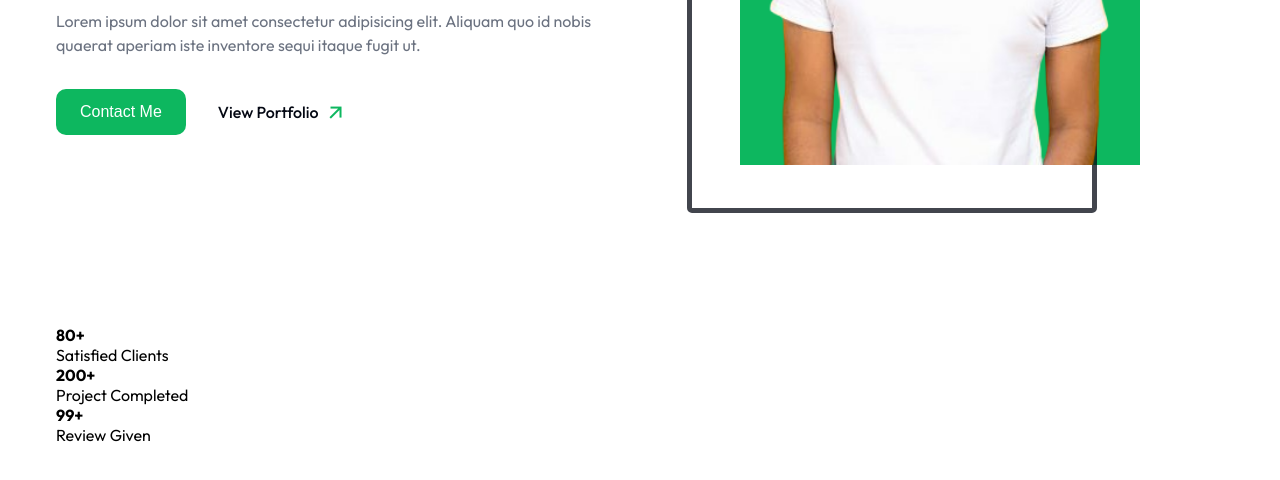
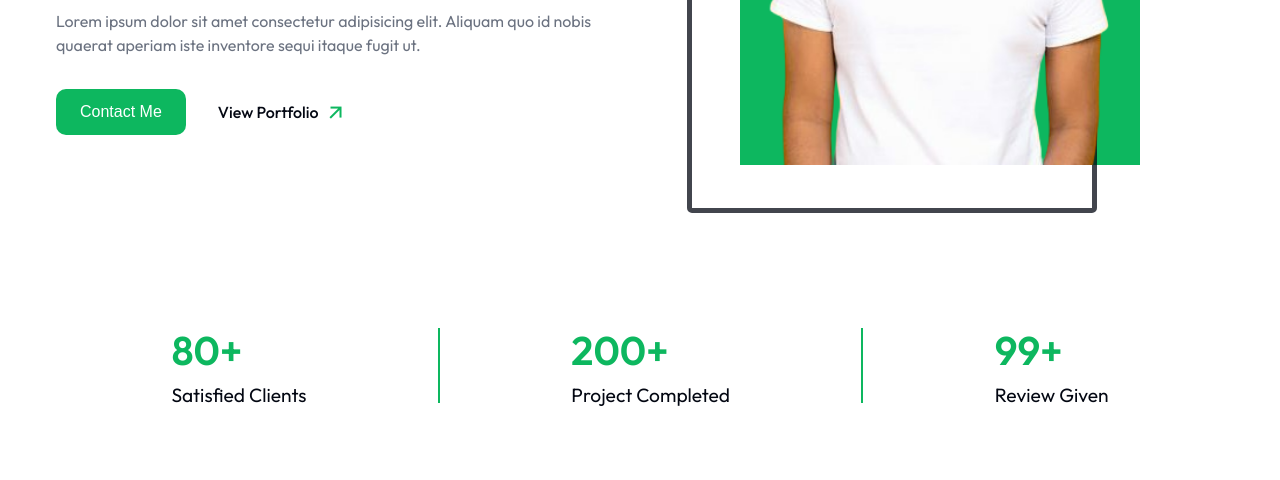
Before and after one commit to amin-babu/T-Agency, a plain HTML site: page index.html in a window 1280 px wide. Shown: the part 478-958 px from the top of the page. Drawn offline with nearby package versions, Linux system fonts and the light colour scheme.

Commit message:
add another media queries

```diff
--- a/style.css
+++ b/style.css
@@ -246,6 +246,51 @@ nav{
   color: var(--primary-color);
 }
 
+.stats__container{
+  display: flex;
+  gap: 1rem;
+  flex-direction: column;
+}
+
+.stats__card{
+  display: flex;
+  align-items: center;
+  justify-content: center;
+  gap: 1rem;
+}
+
+.stats__card h4{
+  margin-bottom: .5rem;
+  font-size: 2.5rem;
+  font-weight: 600;
+  color: var(--primary-color);
+}
+
+.stats__card p{
+  font-size: 1.2rem;
+  color: var(--text-dark);
+}
+
+@media (width > 540px){
+  .stats__container{
+    flex-direction: row;
+    align-items: center;
+    justify-content: space-evenly;
+  }
+
+  .stats__card{
+    align-items: flex-start;
+    flex-direction: column;
+    gap: 0;
+  }
+
+  .stats__devider{
+    height: 75px;
+    width: 2px;
+    background-color: var(--primary-color);
+  }
+}
+
 /*---------------------------------------------------------------------------------
 ----------------------------------Media Queries------------------------------------
 ---------------------------------------------------------------------------------*/
```
Also changed, not shown: index.html (line endings or trailing spaces).
